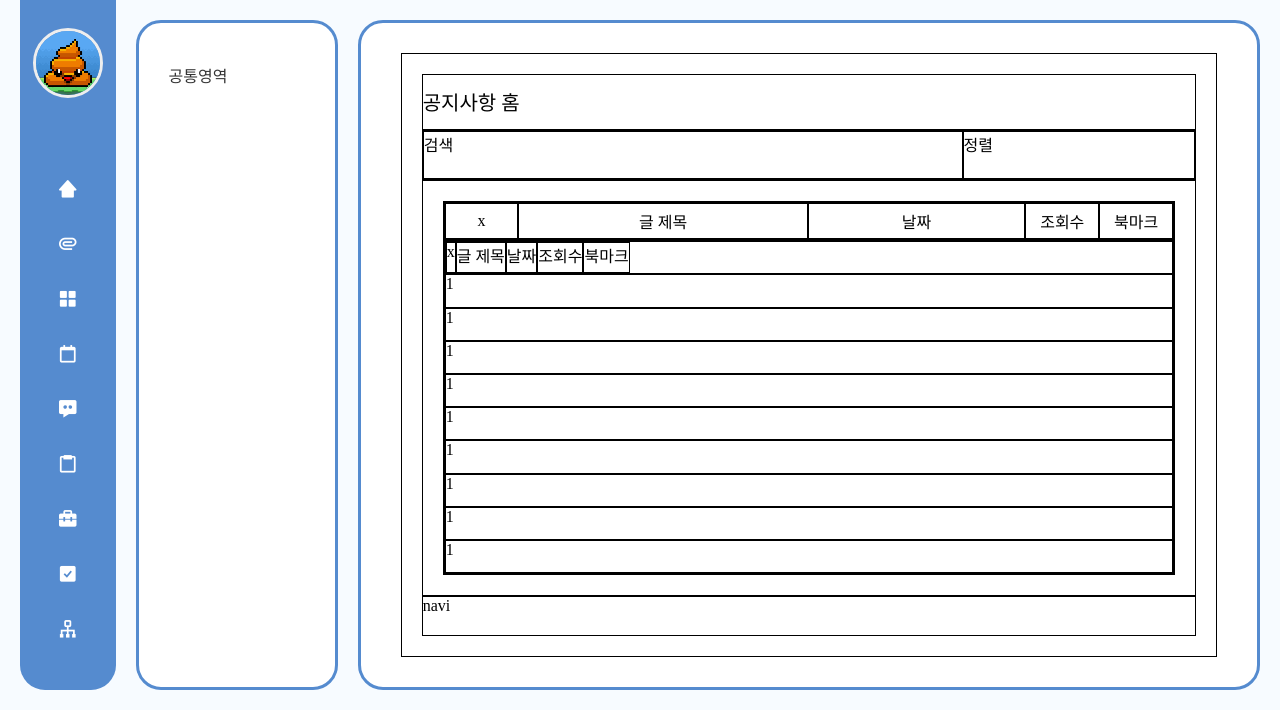
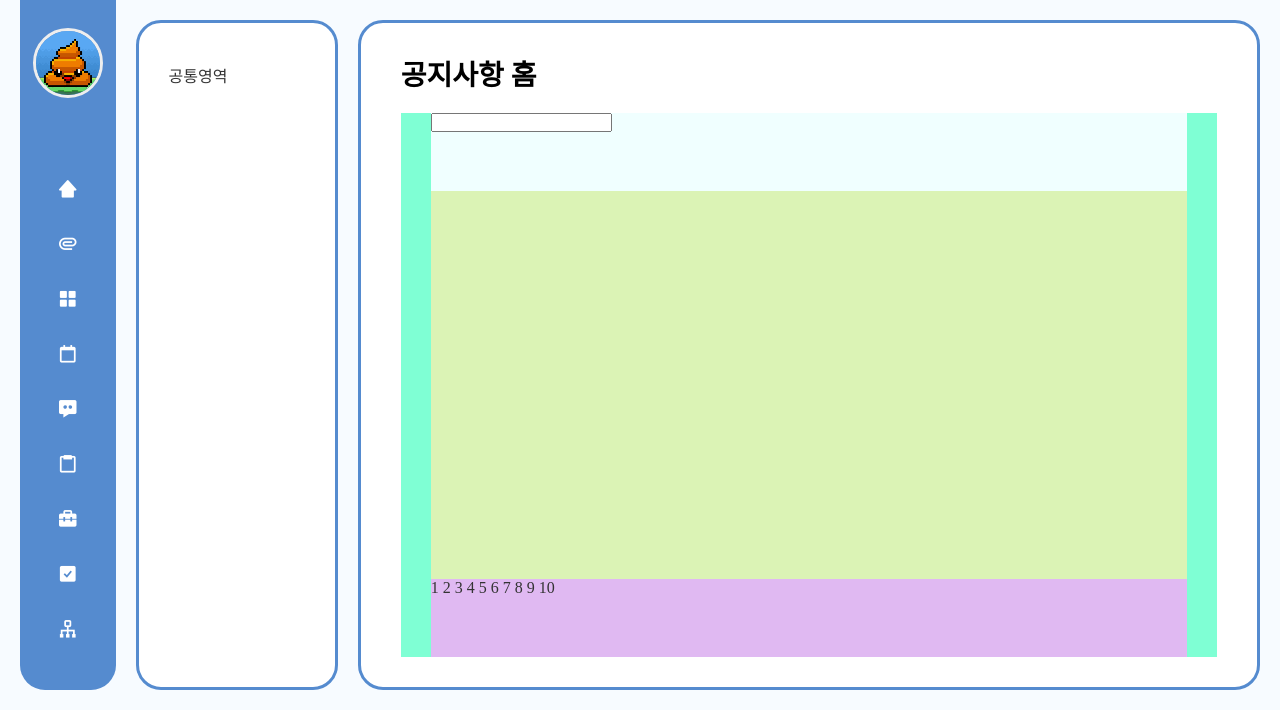
Before and after one commit to minseo1017/WIT_Front_End, a plain HTML site: page board.html in a window 1280 px wide. Shown: the part 90-800 px from the top of the page. Drawn offline with nearby package versions, Linux system fonts and the light colour scheme; a web font is replaced by a local one.

Commit message:
게시판ui 작업중 & 공통 css 수정
board.html & bmj.css 게시판작업

```diff
--- a/bmj.css
+++ b/bmj.css
@@ -1,106 +1,22 @@
-.boardCont div {
-    border: 1px solid black
-}
-
-.boardCont {
-    display: flex;
-    flex-direction: column;
-    border: 1px solid black;
-    height: 100%;
-    padding: 20px;
-}
-
-.boardCont .title {
-    flex: 1;
-    font-size: 20px;
-    display: flex;
-    align-items: center;
-}
-
-.boardCont .tools {
-    /* flex: 1; */
-    height: 50px;
-    display: flex;
-    /* margin: 20px; */
-}
-
-.boardCont .tools .search {
-    flex: 7;
-    /* margin: 20px; */
-}
-
-.boardCont .tools .sort {
-    flex: 3;
-}
-
-.boardCont .list {
-    flex: 7;
-    padding: 20px;
-}
-
-.boardCont .navi {
-    height: 40px;
-}
-
-.boardCont .list .listCont {
-    width: 100%;
-    height: 100%;
-    background-color: white;
+.board .boardList {
+    flex: 4.5;
+    padding: 0 30px;
+    background-color: aquamarine;
     display: flex;
     flex-direction: column;
 }
 
-.listCont .listTitle {
+.boardList .controls {
     flex: 1;
-    display: flex;
+    background-color: azure;
 }
 
-.listTitle .boardNum {
-    flex: 1;
-    display: flex;
-    justify-content: center;
-    align-items: center;
+.boardList .notiList {
+    flex: 5;
+    background-color: rgb(219, 243, 181);
 }
 
-.listTitle .boardTitle {
-    flex: 4;
-    display: flex;
-    justify-content: center;
-    align-items: center;
+.boardList .pageNavi {
+    flex: 1;
+    background-color: rgb(224, 185, 242);
 }
-
-.listTitle .boardDate {
-    flex: 3;
-    display: flex;
-    justify-content: center;
-    align-items: center;
-}
-
-.listTitle .boardView {
-    flex: 1;
-    display: flex;
-    justify-content: center;
-    align-items: center;
-}
-
-.listTitle .boardBM {
-    flex: 1;
-    display: flex;
-    justify-content: center;
-    align-items: center;
-}
-
-.listCont .listAbout {
-    flex: 9;
-    display: flex;
-    justify-content: center;
-    align-items: center;
-    flex-direction: column;
-    width: 100%;
-}
-
-.listDetail {
-    flex: 1;
-    width: 100%;
-    display: flex;
-}
--- a/board.html
+++ b/board.html
@@ -106,52 +106,27 @@
                 <div class="sideAbout">
                     공통영역
                 </div>
-                <div class="sideContents">
-                    <div class="boardCont">
-                        <div class="title">공지사항 홈</div>
-                        <div class="tools">
-                            <div class="search">검색</div>
-                            <div class="sort">정렬</div>
+                <div class="sideContents board">
+                    <div class="mainTitle">공지사항 홈</div>
+                    <div class="boardList">
+                        <div class="controls">
+                            <input type="text" placeholder="">
                         </div>
-                        <div class="list">
-                            <div class="listCont">
-                                <div class="listTitle">
-                                    <div class="boardNum">x</div>
-                                    <div class="boardTitle">글 제목</div>
-                                    <div class="boardDate">날짜</div>
-                                    <div class="boardView">조회수</div>
-                                    <div class="boardBM">북마크</div>
-                                </div>
-                                <div class="listAbout">
-                                    <div class="listDetail">
+                        <div class="notiList"></div>
+                        <div class="pageNavi">
+                            <a href="#" class="pageLink">1</a>
+                            <a href="#" class="pageLink">2</a>
+                            <a href="#" class="pageLink">3</a>
+                            <a href="#" class="pageLink">4</a>
+                            <a href="#" class="pageLink">5</a>
+                            <a href="#" class="pageLink">6</a>
+                            <a href="#" class="pageLink">7</a>
+                            <a href="#" class="pageLink">8</a>
+                            <a href="#" class="pageLink">9</a>
+                            <a href="#" class="pageLink">10</a>
 
-                                        <div class="boardNum">x</div>
-                                        <div class="boardTitle">글 제목</div>
-                                        <div class="boardDate">날짜</div>
-                                        <div class="boardView">조회수</div>
-                                        <div class="boardBM">북마크</div>
-                                    </div>
-                                    <div class="listDetail">1</div>
-                                    <div class="listDetail">1</div>
-                                    <div class="listDetail">1</div>
-                                    <div class="listDetail">1</div>
-                                    <div class="listDetail">1</div>
-                                    <div class="listDetail">1</div>
-                                    <div class="listDetail">1</div>
-                                    <div class="listDetail">1</div>
-                                    <div class="listDetail">1</div>
-                                    <!-- <div class="listDetail">1</div>
-                                    <div class="listDetail">1</div>
-                                    <div class="listDetail">1</div>
-                                    <div class="listDetail">1</div>
-                                    <div class="listDetail">1</div> -->
-
-                                </div>
-                            </div>
                         </div>
-                        <div class="navi">navi</div>
                     </div>
-
                 </div>
             </div>
         </div>
--- a/style.main.css
+++ b/style.main.css
@@ -344,7 +344,7 @@ body {
 }
 
 .sideContents .mainTitle {
-    flex: 1;
+    /* flex: 1; */
     font-size: 28px;
     font-weight: 700;
     display: flex;
```
